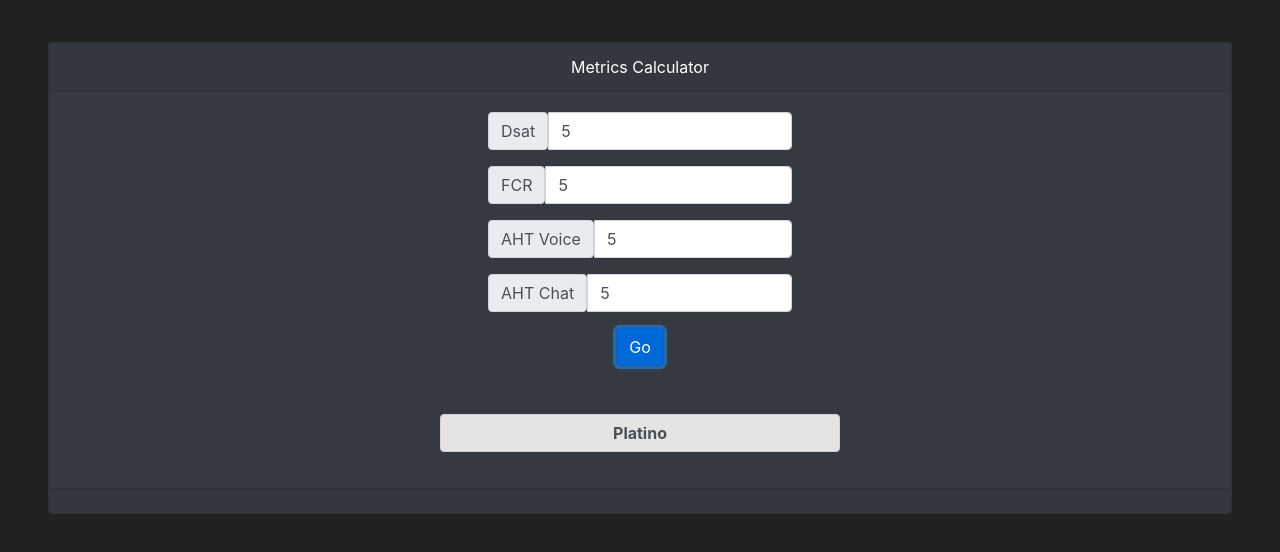
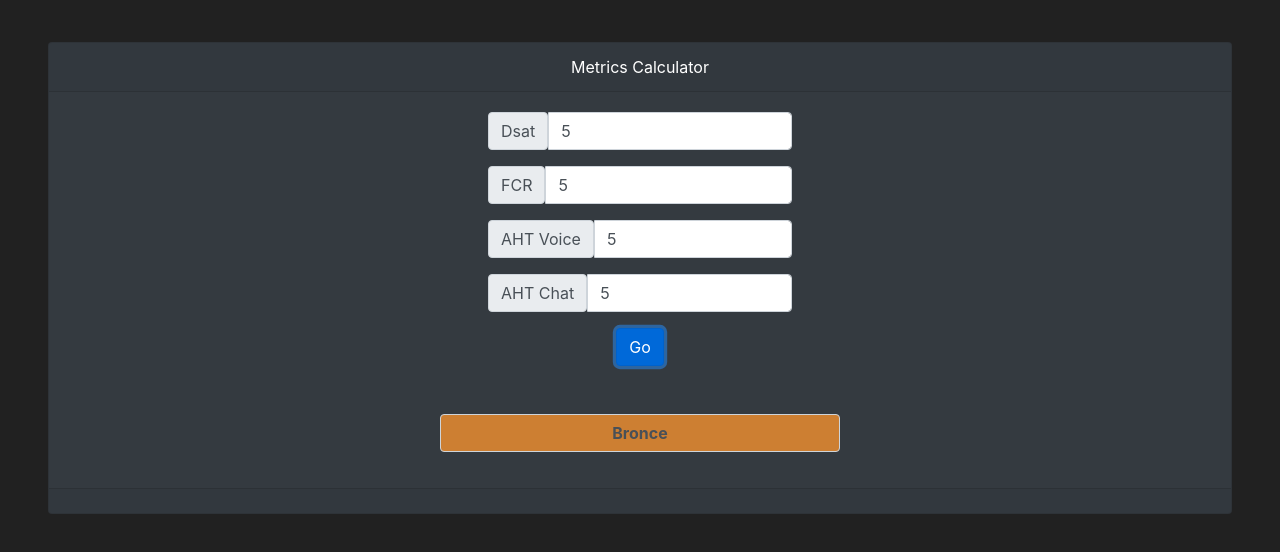
Before and after one commit to JoxueTe/AppRem.github.io, a website: page metrics.html in a window 1280 px wide. Both pictures are taken after typing "5", "5", "5", "5" into the empty fields and a click on the button "Go". Shown: the part 62-614 px from the top of the page. Drawn offline with nearby package versions, Linux system fonts and the light colour scheme.

Commit message:
fix metric calculator

```diff
--- a/metrics.html
+++ b/metrics.html
@@ -106,10 +106,18 @@
         var chatV = document.getElementById("chat").value;
         var result = document.getElementById("result");
 
-        let dsat = (22 /parseInt(dsat_value) * 100) * 45 / 100;
-        let fcr = (parseInt(fcrV) / 72 * 100) * 25 / 100;
-        let voice = (700 / parseInt(voiceV) * 100) * 15 / 100;
-        let chat = (850 / parseInt(chatV) * 100) * 15 / 100;
+        let dsat = (22 /parseInt(dsat_value) * 100);
+        if (dsat > 135) dsat = 135;
+        dsat *= 45 / 100;
+        let fcr = (parseInt(fcrV) / 72 * 100);
+        if (fcr > 120) fcr = 120;
+        fcr *= 25 / 100;
+        let voice = (700 / parseInt(voiceV) * 100);
+        if (voice > 110) voice = 110;
+        voice *= 15 / 100;
+        let chat = (950 / parseInt(chatV) * 100);
+        if (chat > 110) chat = 110;
+        chat *= 15 / 100;
 
         let total = dsat + fcr + voice + chat;
 
```
